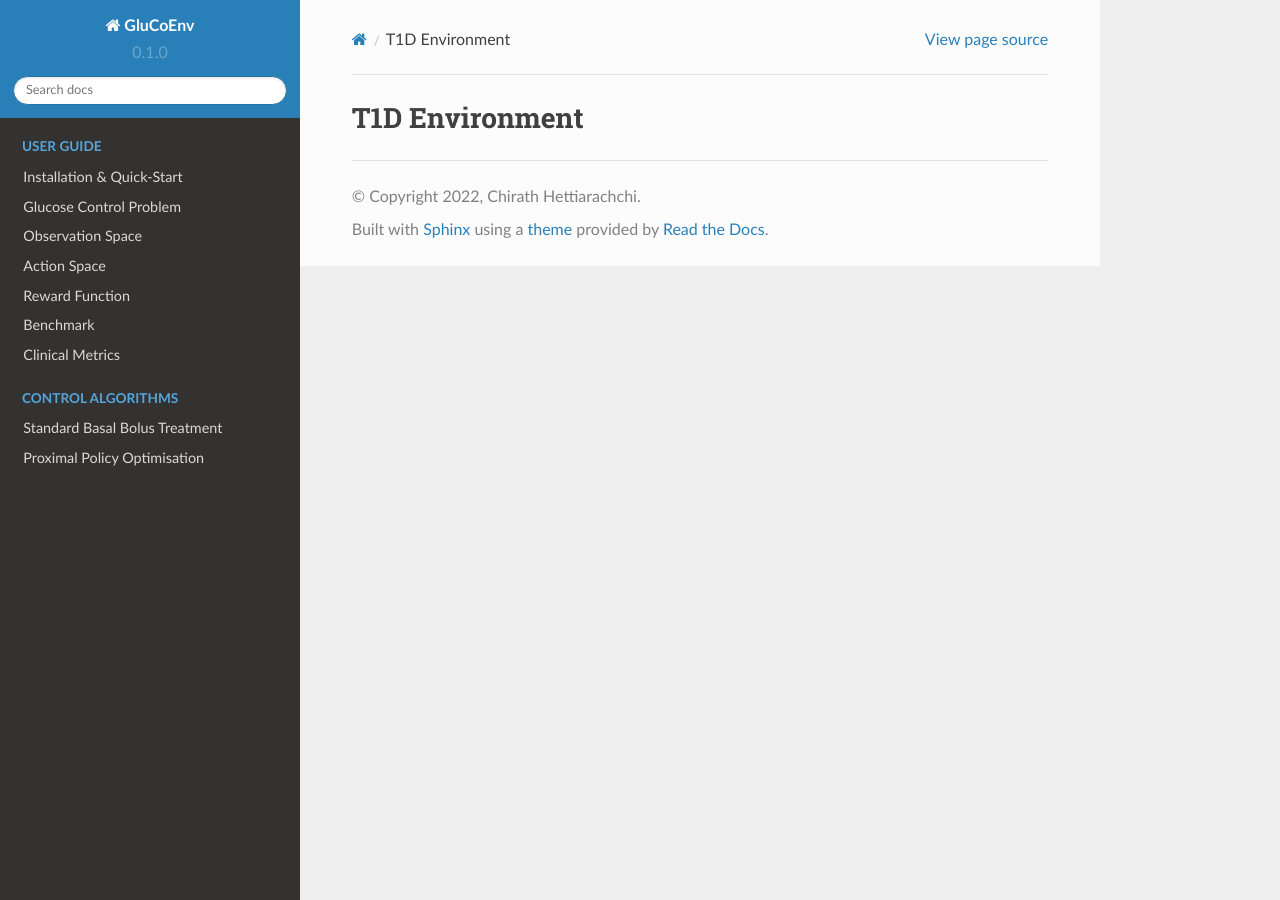
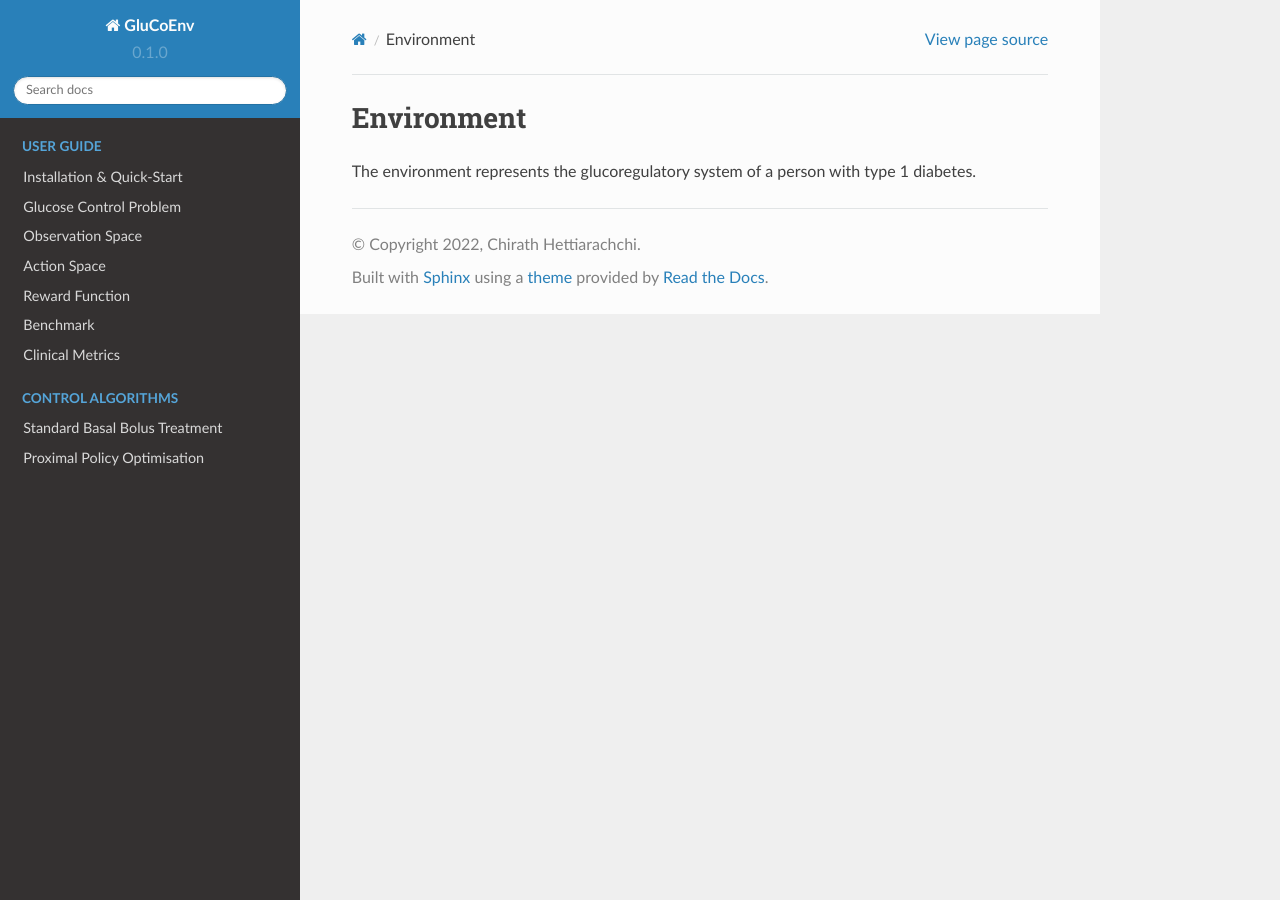
Before and after one commit to RL4H/GluCoEnv, a Sphinx documentation site: the page built from docs/source/guide/env.rst, in a window 1280 px wide. Built offline with Sphinx 7.4.7 and the Read the Docs theme 2.0.0, drawn with Linux system fonts in a browser that asks for light colours; pages that are not in the unit, such as notebooks, are missing from menus.

Commit message:
Update env.rst

```diff
--- a/docs/source/guide/env.rst
+++ b/docs/source/guide/env.rst
@@ -1,4 +1,6 @@
 .. _env:
 
-T1D Environment
-------------
+Environment
+============
+
+The environment represents the glucoregulatory system of a person with type 1 diabetes.
```
